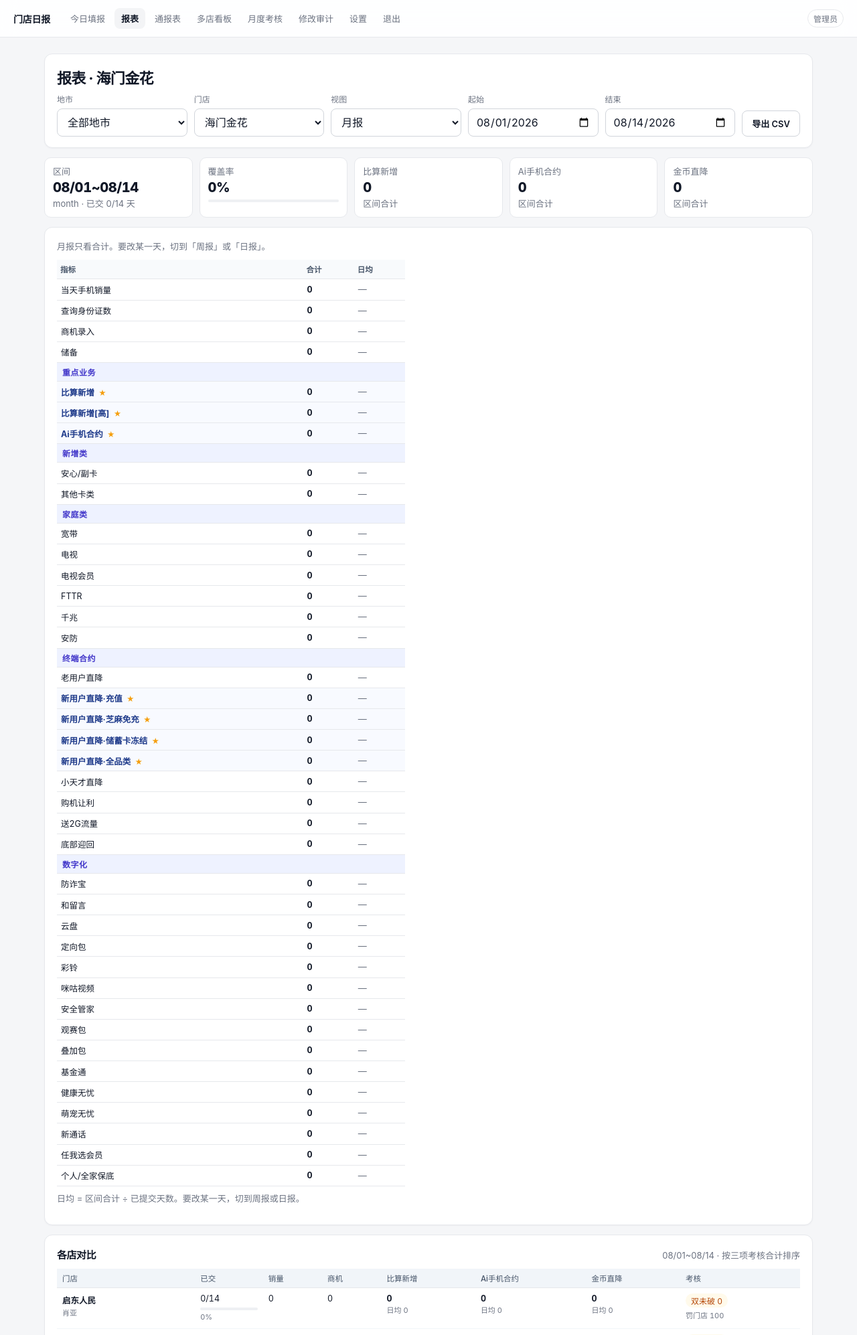
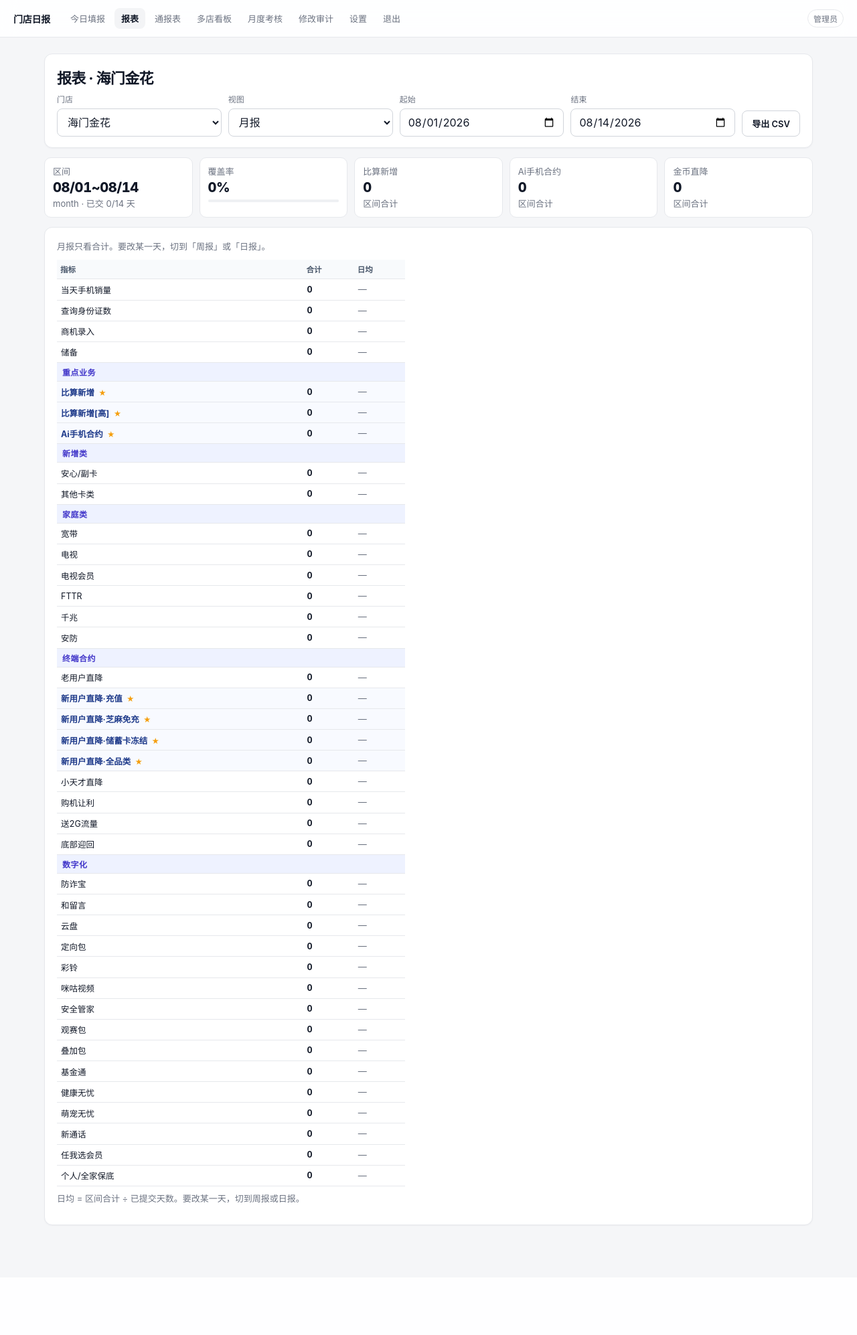
Before and after one commit to kofwj/daily-store, a Flask app: page /report in a window 1280 px wide. Shown: the top 1994 px of the page at 67% size. After the commit the page ends 1831 px from the top, so only its background shows below. Run offline with Flask 3, Linux system fonts and the light colour scheme; the visitor is signed in with stand-in values (Sample User, id 1); data comes from the database, SQL or seed files in the repository; tables that the repository leaves empty hold one stand-in row (values such as "Sample post").

Commit message:
看板加地市筛选，报表去掉各店对比
全区对比只留在看板；报表只看当前这家店。

```diff
--- a/app/templates/report.html
+++ b/app/templates/report.html
@@ -4,17 +4,6 @@
 <div class="card">
   <h1>报表 · {{ store.short_name or store.name }}</h1>
   <form method="get" class="row">
-    {% if g.user['role'] == 'admin' and cities %}
-    <div class="field">
-      <label>地市</label>
-      <select name="city" onchange="this.form.submit()">
-        <option value="" {% if not city %}selected{% endif %}>全部地市</option>
-        {% for c in cities %}
-        <option value="{{ c }}" {% if c == city %}selected{% endif %}>{{ c }}</option>
-        {% endfor %}
-      </select>
-    </div>
-    {% endif %}
     <div class="field">
       <label>门店</label>
       <select name="store_id" onchange="this.form.submit()">
@@ -40,7 +29,7 @@
       <input type="date" name="end" value="{{ end.isoformat() }}" {% if view=='day' %}disabled{% endif %} onchange="this.form.submit()">
     </div>
     <div>
-      <a class="btn ghost" href="{{ url_for('report_csv', store_id=store.id, start=start.isoformat(), end=end.isoformat(), city=city) }}">导出 CSV</a>
+      <a class="btn ghost" href="{{ url_for('report_csv', store_id=store.id, start=start.isoformat(), end=end.isoformat()) }}">导出 CSV</a>
     </div>
   </form>
 </div>
@@ -138,7 +127,6 @@
             <input type="hidden" name="view" value="{{ view }}">
             <input type="hidden" name="start" value="{{ start.isoformat() }}">
             <input type="hidden" name="end" value="{{ end.isoformat() }}">
-            <input type="hidden" name="city" value="{{ city }}">
             <input type="number" min="0" step="1" name="value" value="{{ v }}" title="点格子改数，回车保存">
           </form>
           {% else %}
@@ -164,61 +152,4 @@
     {% endif %}
   </p>
 </div>
-
-{# ===== 多店对比（管理员） ===== #}
-{% if g.user['role'] == 'admin' and store_compare %}
-<div class="card compare-card">
-  <div class="compare-head">
-    <h2>各店对比</h2>
-    <span class="muted">{{ start.strftime('%m/%d') }}~{{ end.strftime('%m/%d') }}{% if city %} · {{ city }}{% endif %} · 按三项考核合计排序</span>
-  </div>
-  <div class="table-wrap">
-    <table class="data compare-grid">
-      <thead>
-        <tr>
-          <th class="left">门店</th>
-          <th>已交</th>
-          <th>销量</th>
-          <th>商机</th>
-          {% for k in kpi_cards %}<th>{{ k.name }}</th>{% endfor %}
-          <th>考核</th>
-        </tr>
-      </thead>
-      <tbody>
-        {% for sc in store_compare %}
-        <tr>
-          <td class="left store-cell">
-            <a class="store-name" href="{{ url_for('report', store_id=sc.store.id, view=view, start=start.isoformat(), end=end.isoformat(), city=city) }}">{{ sc.store.short_name or sc.store.name }}</a>
-            <div class="muted tiny">{{ sc.store.store_manager or '未设店长' }}{% if sc.forecast.advisor_name %} · 顾问 {{ sc.forecast.advisor_name }}{% endif %}</div>
-          </td>
-          <td>
-            <div>{{ sc.submitted }}/{{ total_days }}</div>
-            <div class="progress thin"><span style="width: {{ [sc.coverage, 100]|min }}%"></span></div>
-            <div class="muted tiny">{{ sc.coverage }}%</div>
-          </td>
-          <td class="{{ 'best' if sc.top_phone else '' }}">{{ sc.phone_sales }}</td>
-          <td class="{{ 'best' if sc.top_lead else '' }}">{{ sc.lead }}</td>
-          {% for k in sc.kpis %}
-          <td class="kpi-cell {{ 'lag' if k.target and k.total < k.target else '' }} {{ 'best' if k.top else '' }}">
-            <div class="kpi-val">{{ k.total }}</div>
-            {% if k.target %}
-            <div class="progress thin"><span style="width: {{ [k.progress or 0, 100]|min }}%"></span></div>
-            <div class="muted tiny">{{ '%.0f'|format(k.progress) }}% / {{ k.target }} · 日均 {{ k.avg }}</div>
-            {% else %}
-            <div class="muted tiny">日均 {{ k.avg }}</div>
-            {% endif %}
-          </td>
-          {% endfor %}
-          <td class="forecast-cell">
-            <span class="status {{ 'done' if sc.forecast.passed else 'wait' }}">{{ sc.forecast.label }}</span>
-            <div class="muted tiny">{{ sc.forecast.money_text }}</div>
-          </td>
-        </tr>
-        {% endfor %}
-      </tbody>
-    </table>
-  </div>
-  <p class="muted tiny" style="margin-top:8px">蓝字是该列最高。红字未达单店月目标。点店名切到这家店的明细。</p>
-</div>
-{% endif %}
 {% endblock %}
--- a/app/web.py
+++ b/app/web.py
@@ -344,21 +344,6 @@ def create_app() -> Flask:
             store, stores = pick_store(conn, request.args.get("store_id"))
             if store is None:
                 return render_template("empty.html")
-            cities = []
-            seen_cities = []
-            for s in stores:
-                city_name = (s["city"] or "").strip() or "未分地市"
-                if city_name not in seen_cities:
-                    seen_cities.append(city_name)
-            cities = seen_cities
-            city = (request.args.get("city") or "").strip()
-            if city and city not in cities:
-                city = ""
-            if city:
-                stores = [s for s in stores if ((s["city"] or "").strip() or "未分地市") == city]
-                if store["id"] not in {s["id"] for s in stores} and stores:
-                    store = stores[0]
-                    session["store_id"] = store["id"]
             today_d = db.today_local()
             view = request.args.get("view") or "month"
             if view == "week":
@@ -466,76 +451,6 @@ def create_app() -> Flask:
                     }
                 )
 
-            # 多店对比（管理员）：覆盖率、基础量、三项 KPI、考核预估
-            store_compare = []
-            span_days = max(1, len(total_days))
-            if g.user["role"] == "admin":
-                compare_stores = stores if city else db.list_all_stores(conn)
-                for s in compare_stores:
-                    sfacts = db.facts_in_range(conn, s["id"], start, end)
-                    stot: Dict[str, int] = {}
-                    for row in sfacts:
-                        stot[row["metric_code"]] = stot.get(row["metric_code"], 0) + int(row["day_value"] or 0)
-                    s_sub = {
-                        row["biz_date"]
-                        for row in conn.execute(
-                            """
-                            SELECT biz_date FROM daily_reports
-                            WHERE store_id=? AND biz_date>=? AND biz_date<=?
-                            """,
-                            (s["id"], start.isoformat(), end.isoformat()),
-                        )
-                    }
-                    submitted_n = len(s_sub)
-                    kpis = []
-                    kpi_sum = 0
-                    for code, name, _note in KPI_TARGETS:
-                        if code == "ai_contract":
-                            v = int(stot.get("ai_contract", 0) or 0)
-                        else:
-                            v = rollup_amount(stot, code)
-                        tg = kpi_targets.get(code, 0)
-                        kpi_sum += v
-                        kpis.append(
-                            {
-                                "code": code,
-                                "name": name,
-                                "total": v,
-                                "avg": round(v / max(1, submitted_n), 1) if submitted_n else 0,
-                                "target": tg,
-                                "progress": (v / tg * 100) if tg else None,
-                            }
-                        )
-                    store_compare.append(
-                        {
-                            "store": s,
-                            "submitted": submitted_n,
-                            "coverage": round(submitted_n / span_days * 100) if span_days else 0,
-                            "phone_sales": int(stot.get("phone_sales", 0) or 0),
-                            "lead": int(stot.get("lead", 0) or 0),
-                            "bisuan": int(stot.get("bisuan", 0) or 0),
-                            "bisuan_high": int(stot.get("bisuan_high", 0) or 0),
-                            "sesame": int(stot.get("coin_cut_new_sesame", 0) or 0),
-                            "kpis": kpis,
-                            "kpi_sum": kpi_sum,
-                            "forecast": store_forecast(conn, s, end),
-                        }
-                    )
-                store_compare.sort(key=lambda x: (-x["kpi_sum"], -x["submitted"], store_label(x["store"])))
-                max_kpi = {k: 0 for k, _n, _x in KPI_TARGETS}
-                max_phone = 0
-                max_lead = 0
-                for sc in store_compare:
-                    max_phone = max(max_phone, sc["phone_sales"])
-                    max_lead = max(max_lead, sc["lead"])
-                    for k in sc["kpis"]:
-                        max_kpi[k["code"]] = max(max_kpi[k["code"]], k["total"])
-                for sc in store_compare:
-                    sc["top_phone"] = sc["phone_sales"] > 0 and sc["phone_sales"] == max_phone
-                    sc["top_lead"] = sc["lead"] > 0 and sc["lead"] == max_lead
-                    for k in sc["kpis"]:
-                        k["top"] = k["total"] > 0 and k["total"] == max_kpi[k["code"]]
-
             return render_template(
                 "report.html",
                 store=store,
@@ -551,9 +466,6 @@ def create_app() -> Flask:
                 coverage=coverage,
                 total_days=len(total_days),
                 kpi_cards=kpi_cards,
-                store_compare=store_compare,
-                cities=cities,
-                city=city,
             )
 
     @app.route("/report.csv")
@@ -635,7 +547,6 @@ def create_app() -> Flask:
         view = request.form.get("view") or "month"
         start = request.form.get("start") or ""
         end = request.form.get("end") or ""
-        city = (request.form.get("city") or "").strip()
         try:
             sid = int(store_id)
             biz_date = date.fromisoformat(day)
@@ -667,8 +578,6 @@ def create_app() -> Flask:
             kwargs["start"] = start
         if end and view != "day":
             kwargs["end"] = end
-        if city:
-            kwargs["city"] = city
         return redirect(url_for("report", **kwargs))
 
     @app.route("/board")
@@ -680,6 +589,16 @@ def create_app() -> Flask:
             view = "today"
         with db.get_db() as conn:
             stores = accessible_stores(conn)
+            cities = []
+            for s in stores:
+                city_name = (s["city"] or "").strip() or "未分地市"
+                if city_name not in cities:
+                    cities.append(city_name)
+            city = (request.args.get("city") or "").strip()
+            if city and city not in cities:
+                city = ""
+            if city:
+                stores = [s for s in stores if ((s["city"] or "").strip() or "未分地市") == city]
             kpi_targets = db.list_kpi_targets(conn)
             month_start, _month_end = db.month_bounds(biz_date)
             rows = []
@@ -786,6 +705,8 @@ def create_app() -> Flask:
                 done_month=done_month,
                 n=n,
                 is_admin=g.user["role"] == "admin",
+                cities=cities,
+                city=city,
             )
 
     def bulletin_rows(conn, stores, biz_date: date):
```
Also changed, not shown: app/templates/board.html (+13 -2 lines).
